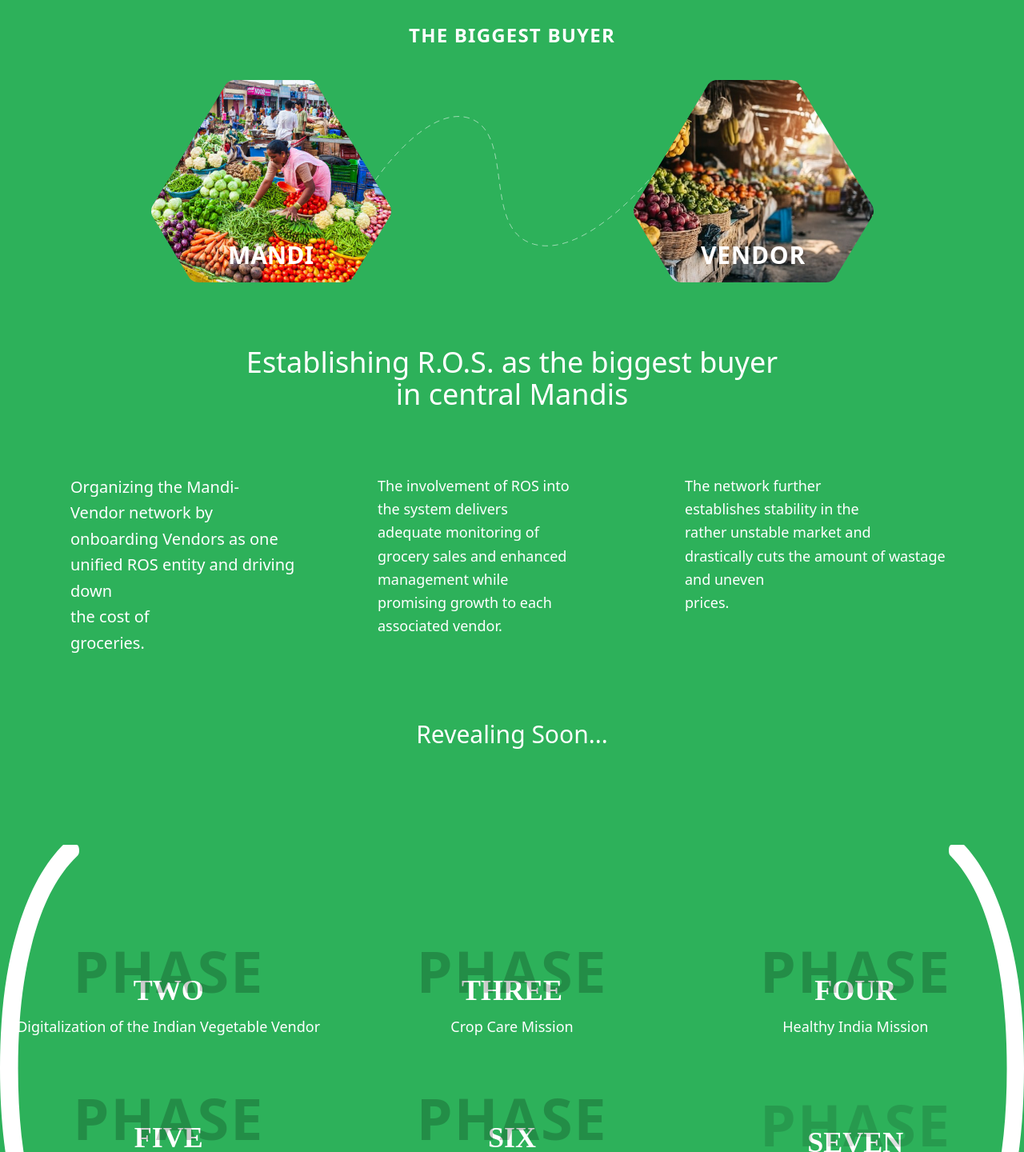
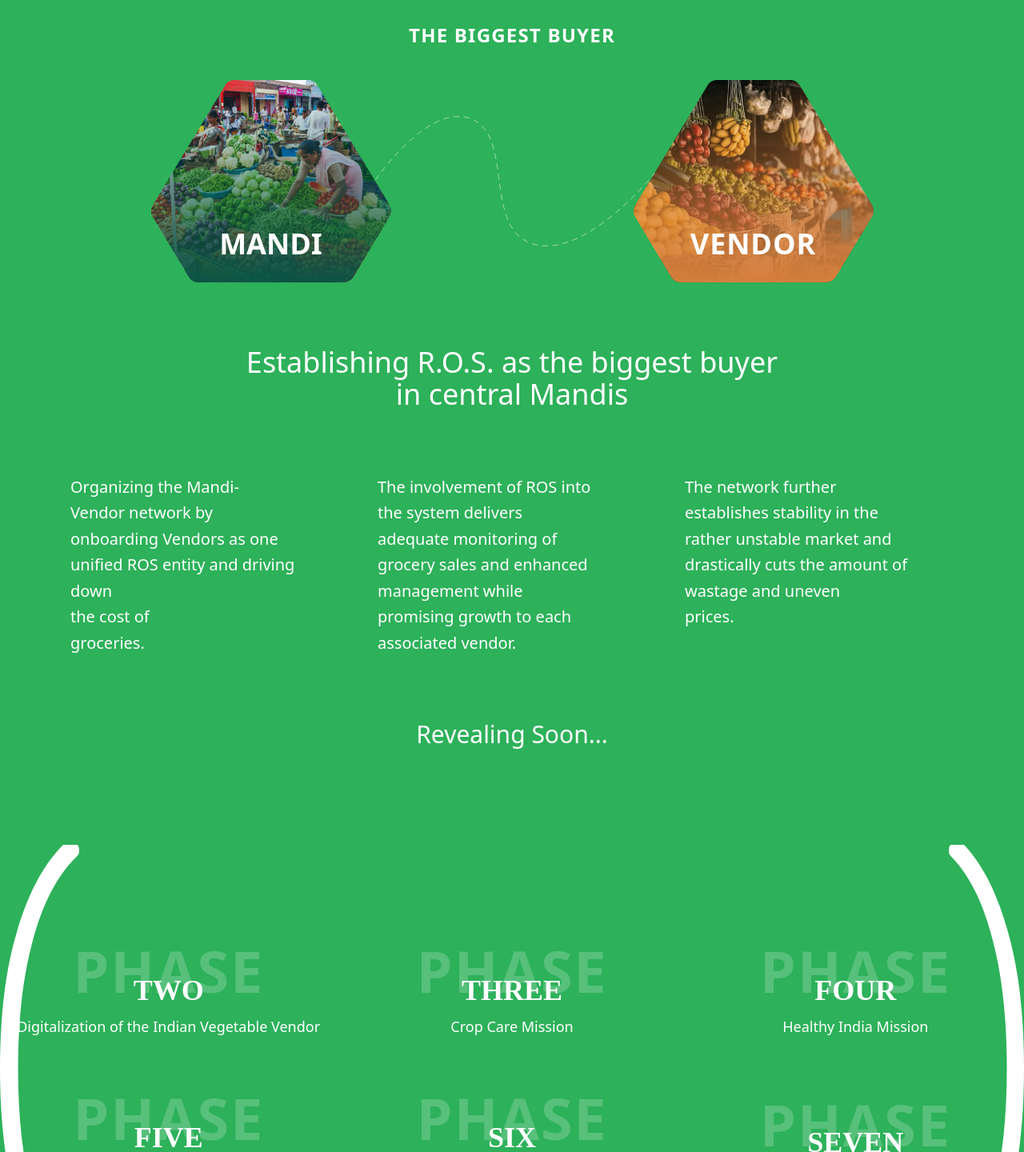
Before and after one commit to rosbytes/main-web, a Next.js app: page / in a window 1280 px wide. Shown: the part 1770-3210 px from the top of the page at 80% size. Built offline with nearby package versions, Linux system fonts and the light colour scheme.

Commit message:
feat: gradient overlay in hexagon , fix: fixed font size and color of phase card

```diff
--- a/app/about/page.tsx
+++ b/app/about/page.tsx
@@ -1,3 +1,3 @@
-export default function page() {
+export default function About() {
   return <div>About page</div>;
 }
--- a/app/contact/page.tsx
+++ b/app/contact/page.tsx
@@ -1,3 +1,7 @@
-export default function page() {
-  return <div>Contact page</div>;
+export default function Contact() {
+  return (
+    <>
+      <div>Contact page</div>
+    </>
+  );
 }
--- a/app/page.tsx
+++ b/app/page.tsx
@@ -1,7 +1,7 @@
 // import Image from "next/image";
 // import Header from "@components/Header";
 import VisionCard from "@components/VisionCard";
-// import PillarCard from "@components/PillarCard";
+import PillarCard from "@components/PillarCard";
 import QuoteCard from "@components/QuoteCard";
 import PhaseCard from "@components/PhaseCard";
 
@@ -12,7 +12,7 @@ export default function Home() {
       <VisionCard />
       <QuoteCard />
 
-      {/* <PillarCard /> */}
+      {/* <PillarCard />  */}
       <PhaseCard />
     </>
   );
--- a/components/Hexagon.tsx
+++ b/components/Hexagon.tsx
@@ -2,29 +2,49 @@ interface ShapeType {
   color?: string;
   image?: string;
   size: number;
+  gradient?: { from: string; to: string }; // 👈 new prop
 }
 
-export function Shape({ color, image, size = 300 }: ShapeType) {
+export function Shape({ color, image, size = 300, gradient }: ShapeType) {
+  const gradientId = `hexGradient-${Math.random()}`; // unique id to avoid conflicts
+
   return (
     <svg
-      viewBox="0 0 510 430" // matches the bigger SVG dimensions
+      viewBox="0 0 510 430"
       width={size}
-      height={(430 / 510) * size} // maintain aspect ratio
+      height={(430 / 510) * size}
     >
       <defs>
         <clipPath id="shapeClip">
           <path d="M177.726 0C169.221 0 161.336 4.45049 156.939 11.7325L3.49735 265.851C-1.14741 273.543 -1.16703 283.172 3.44635 290.883L79.6061 418.183C83.9915 425.513 91.904 430 100.444 430H408.908C417.418 430 425.306 425.545 429.702 418.256L506.51 290.895C511.162 283.18 511.164 273.523 506.513 265.806L353.392 11.7496C348.998 4.45786 341.107 0 332.595 0H177.726Z" />
         </clipPath>
+
+        {gradient && (
+          <linearGradient id={gradientId} x1="0" y1="0" x2="0" y2="1">
+            <stop offset="0%" stopColor={gradient.from} />
+            <stop offset="100%" stopColor={gradient.to} />
+          </linearGradient>
+        )}
       </defs>
 
       {image ? (
+        <>
           <image
             href={image}
             width="100%"
             height="100%"
-          preserveAspectRatio="xMaxYMid slice"
+            preserveAspectRatio="xMidYMid slice"
             clipPath="url(#shapeClip)"
           />
+          {gradient && (
+            <rect
+              width="100%"
+              height="100%"
+              clipPath="url(#shapeClip)"
+              fill={`url(#${gradientId})`}
+            />
+          )}
+        </>
       ) : (
         <rect
           width="100%"
--- a/components/PhaseThree.tsx
+++ b/components/PhaseThree.tsx
@@ -26,7 +26,7 @@ const PhaseThree = () => {
           <div className="grid w-full grid-cols-1 gap-x-10 gap-y-16 md:grid-cols-3">
             {/* PHASE 2 */}
             <div className="flex flex-col items-center">
-              <span className="text-7xl font-extrabold tracking-wide uppercase opacity-20">
+              <span className="text-7xl font-extrabold tracking-wide text-white uppercase opacity-20">
                 PHASE
               </span>
               <span className="-mt-[38px] mb-1 font-[Pacifico,cursive] text-[36px] font-bold text-white">
@@ -38,7 +38,7 @@ const PhaseThree = () => {
             </div>
             {/* PHASE 3 */}
             <div className="flex flex-col items-center">
-              <span className="text-7xl font-extrabold tracking-wide uppercase opacity-20">
+              <span className="text-7xl font-extrabold tracking-wide text-white uppercase opacity-20">
                 PHASE
               </span>
               <span className="-mt-[38px] mb-1 font-[Pacifico,cursive] text-[36px] font-bold text-white">
@@ -50,7 +50,7 @@ const PhaseThree = () => {
             </div>
             {/* PHASE 4 */}
             <div className="flex flex-col items-center">
-              <span className="text-7xl font-extrabold tracking-wide uppercase opacity-20">
+              <span className="text-7xl font-extrabold tracking-wide text-white uppercase opacity-20">
                 PHASE
               </span>
               <span className="-mt-[38px] mb-1 font-[Pacifico,cursive] text-[36px] font-bold text-white">
@@ -62,7 +62,7 @@ const PhaseThree = () => {
             </div>
             {/* PHASE 5 */}
             <div className="flex flex-col items-center">
-              <span className="text-7xl font-extrabold tracking-wide uppercase opacity-20">
+              <span className="text-7xl font-extrabold tracking-wide text-white uppercase opacity-20">
                 PHASE
               </span>
               <span className="-mt-[38px] mb-1 font-[Pacifico,cursive] text-[36px] font-bold text-white">
@@ -74,7 +74,7 @@ const PhaseThree = () => {
             </div>
             {/* PHASE 6 */}
             <div className="flex flex-col items-center">
-              <span className="text-7xl font-extrabold tracking-wide uppercase opacity-20">
+              <span className="text-7xl font-extrabold tracking-wide text-white uppercase opacity-20">
                 PHASE
               </span>
               <span className="-mt-[38px] mb-1 font-[Pacifico,cursive] text-[36px] font-bold text-white">
@@ -86,7 +86,7 @@ const PhaseThree = () => {
             </div>
             {/* PHASE 7 - Highlighted */}
             <div className="relative flex flex-col items-center rounded-lg p-2">
-              <span className="tex-whi text-7xl font-extrabold tracking-wide uppercase opacity-12">
+              <span className=" text-7xl font-extrabold tracking-wide text-white uppercase opacity-20">
                 PHASE
               </span>
               <span className="-mt-[40px] mb-1 font-[Pacifico,cursive] text-[36px] font-bold text-white">
--- a/components/PhaseTwo.tsx
+++ b/components/PhaseTwo.tsx
@@ -8,8 +8,13 @@ export default function PhaseTwo() {
       <div className="relative flex w-full max-w-[850px] flex-row items-center justify-center">
         {/* MANDI HEXAGON */}
         <div className="relative mr-[-20px] flex flex-col items-center">
-          <Shape image="/mandi.jpg" size={300} />
-          <span className="absolute bottom-2 rounded-md px-6 py-2 text-3xl font-bold text-white">
+          <Shape
+            image="/mandi.jpg"
+            size={300}
+            gradient={{ from: "rgba(10, 84, 69, 0)", to: "#0A5445" }}
+          />
+
+          <span className="absolute bottom-5 rounded-md px-6 py-2 text-4xl font-extrabold text-white">
             MANDI
           </span>
         </div>
@@ -25,8 +30,12 @@ export default function PhaseTwo() {
 
         {/* VENDOR HEXAGON */}
         <div className="relative ml-[-27px] flex flex-col items-center">
-          <Shape image="/vendor.jpg" size={300} />
-          <span className="absolute bottom-2 rounded-md px-6 py-2 text-3xl font-bold tracking-wide text-white">
+          <Shape
+            image="/vendor.jpg"
+            size={300}
+            gradient={{ from: "rgba(214, 126, 58, 0)", to: "#D67E3A" }}
+          />
+          <span className="absolute bottom-5 rounded-md px-6 py-2 text-4xl font-extrabold tracking-wide text-white">
             VENDOR
           </span>
         </div>
@@ -47,7 +56,7 @@ export default function PhaseTwo() {
           the cost of <br />
           groceries.
         </div>
-        <div className="text-left text-[18px] leading-relaxed">
+        <div className="text-left text-xl leading-relaxed">
           The involvement of ROS into <br />
           the system delivers <br />
           adequate monitoring of <br />
@@ -55,7 +64,7 @@ export default function PhaseTwo() {
           growth to each <br />
           associated vendor.
         </div>
-        <div className="text-left text-[18px] leading-relaxed">
+        <div className="text-left text-xl leading-relaxed">
           The network further <br />
           establishes stability in the <br />
           rather unstable market and <br />
```
Lines whose indentation alone changed are shown as unchanged.
